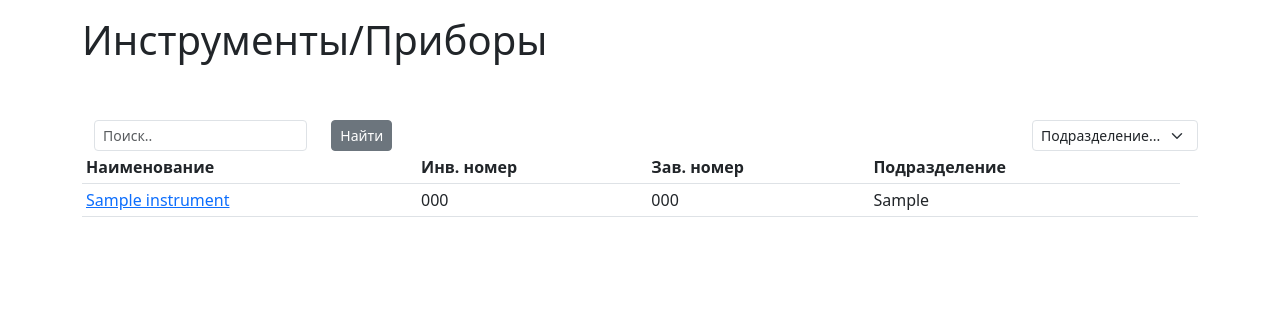
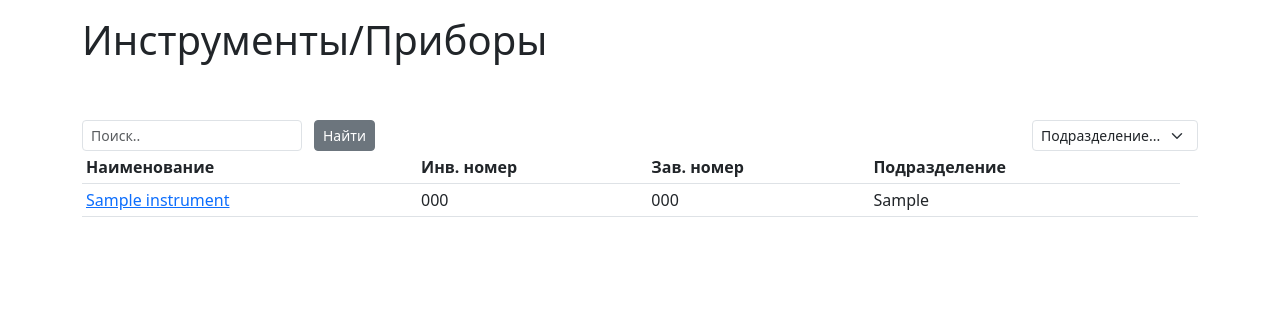
Before and after one commit to hlystovea/resource_planner, a Django app: page /warehouse/instrument/ in a window 1280 px wide. Shown: the part 84-394 px from the top of the page. Run offline with Django 4.2, Linux system fonts and the light colour scheme; tables that the repository leaves empty hold one stand-in row (values such as "Sample post"); some libraries are stand-ins or nearby versions.

Commit message:
Style: change size of cols

```diff
--- a/project/warehouse/templates/warehouse/includes/instrument_filter.html
+++ b/project/warehouse/templates/warehouse/includes/instrument_filter.html
@@ -1,11 +1,11 @@
 <div class="row justify-content-between">
-    <div class="col-4 me-auto">
+    <div class="col me-auto">
         <form class="row m-0" hx-get="{% url 'warehouse:instrument-list' %}"
             hx-target="#instrumentTable"
             hx-swap="outerHTML"
             hx-include="[name='dept']"
         >
-            <div class="col-8">
+            <div class="col-auto px-0">
                 <input class="form-control form-control-sm" type="text" name="search" placeholder="Поиск..">
             </div>
             <div class="col-auto">
```
